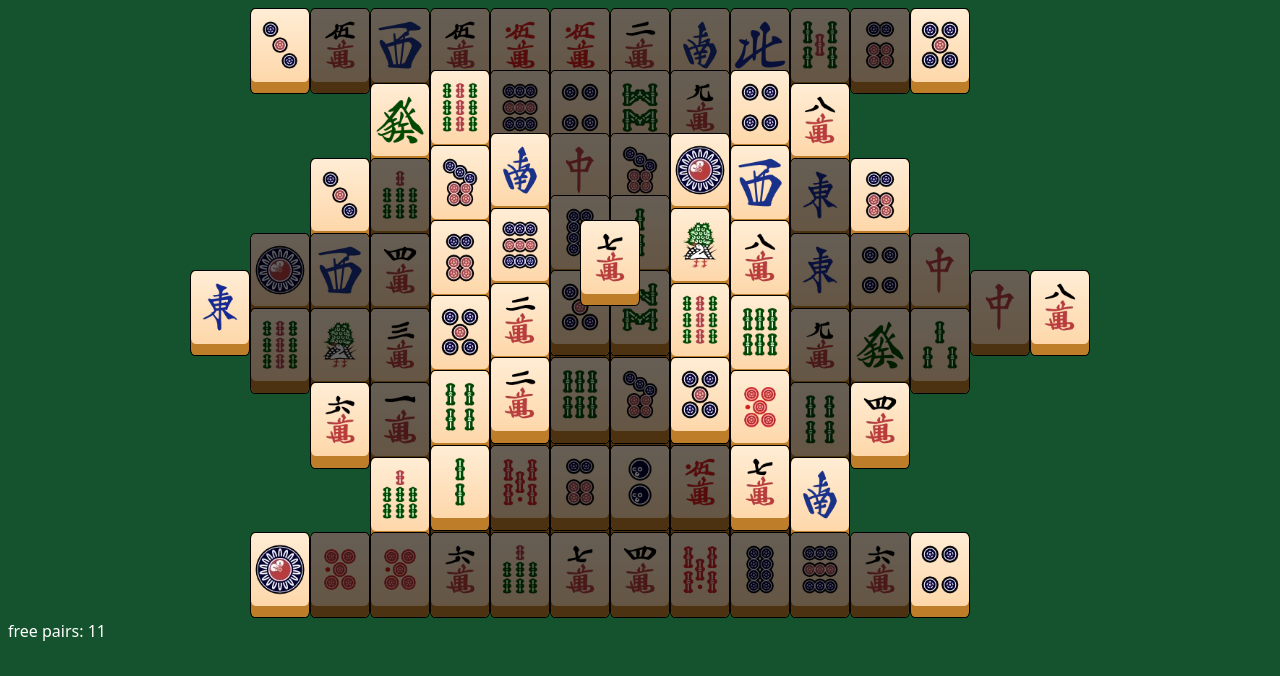
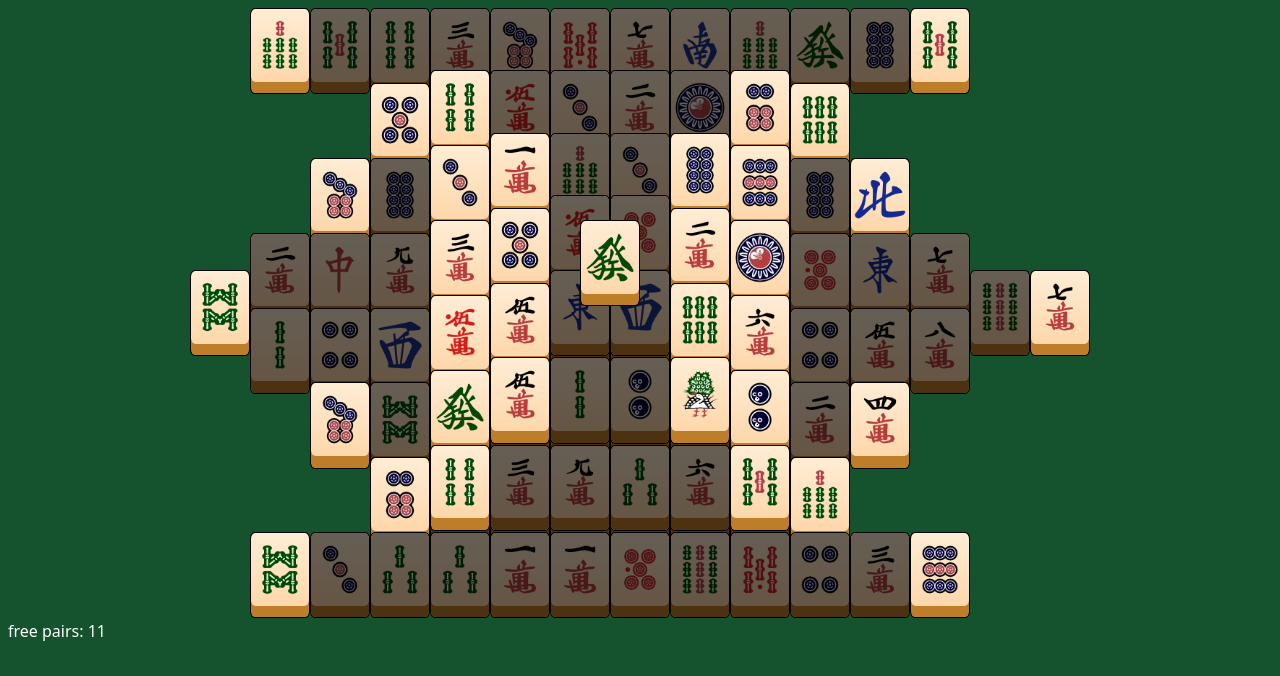
Before and after one commit to andre-rosatto/react_mahjong, a React (Create React App) app: page / in a window 1280 px wide. Shown: the top 676 px of the page. Built offline with nearby package versions, Linux system fonts and the light colour scheme; the HTML template or start-up script is replaced by a standard one.

Commit message:
level shuffling

```diff
--- a/src/App.tsx
+++ b/src/App.tsx
@@ -3,6 +3,7 @@ import tileset from './assets/tiles.webp';
 import useRandom from './hooks/useRandom';
 import Board from './components/Board';
 import { useState } from 'react';
+import useGrid from './hooks/useGrid';
 
 const LEVEL: Array<TilePosition> = [
 	// layer 0
@@ -178,24 +179,34 @@ const LEVEL: Array<TilePosition> = [
 ];
 
 function App() {
-	const seed = parseInt(new Date().getFullYear().toString() + new Date().getMonth().toString().padStart(2, '0') + new Date().getDate().toString().padStart(2, '0'));
+	const seed = parseInt(
+		new Date().getFullYear().toString() +
+		new Date().getMonth().toString().padStart(2, '0') +
+		new Date().getDate().toString().padStart(2, '0')
+	);
 
 	const {getRandom} = useRandom(seed);
+	const {isPositionFree} = useGrid();
 	const [level] = useState<Array<TilePosition>>(shuffle());
 
 	function shuffle(): Array<TilePosition> {
+		const nextLevel: Array<TilePosition> = [];
 		const tempLevel = [...LEVEL];
-		const newLevel: Array<TilePosition> = [];
-		while (tempLevel.length > 0) {
-			newLevel.push(tempLevel.splice(Math.floor(getRandom() * tempLevel.length), 1)[0]);
-		}
-		return newLevel;
+		do {
+			const emptyPositions = tempLevel.filter(pos => isPositionFree(pos, tempLevel));
+			let pos1 = emptyPositions.splice(Math.floor(getRandom() * emptyPositions.length), 1)[0];
+			let pos2 = emptyPositions.splice(Math.floor(getRandom() * emptyPositions.length), 1)[0];
+			tempLevel.splice(tempLevel.indexOf(pos1), 1);
+			tempLevel.splice(tempLevel.indexOf(pos2), 1);
+			nextLevel.push(pos1, pos2);
+		} while (tempLevel.length > 0);
+		return nextLevel;
 	}
 
   return (
     <div className='p-2 bg-green-900 min-h-screen'>
       {/* board */}
-			<Board tileset={tileset} level={level} />
+			<Board tileset={tileset} level={level} seed={seed} />
     </div>
   );
 }
--- a/src/components/Board.tsx
+++ b/src/components/Board.tsx
@@ -1,19 +1,28 @@
-import { CSSProperties, useEffect, useState } from "react";
+import { CSSProperties, useState } from "react";
 import { TileData, TilePosition } from "../typings/types";
 import Tile, { TileStatus } from "./Tile";
-import userGrid from "../hooks/useGrid";
+import useGrid from "../hooks/useGrid";
+import useRandom from "../hooks/useRandom";
 
 export interface BoardProps {
 	tileset: string;
 	level: Array<TilePosition>;
+	seed: number;
 }
 
-export default function Board({tileset, level}: BoardProps) {
-	const [tiles, setTiles] = useState<Array<TileData>>([]);
+export default function Board({tileset, level, seed}: BoardProps) {
+	const {getRandom} = useRandom(seed);
   const [selectedId, setSelectedId] = useState<null | number>(null);
-	const {isPositionFree} = userGrid();
+	const {isPositionFree} = useGrid();
+	const [tiles] = useState<Array<TileData>>(getTiles());
 
-	useEffect(() => {
+	function getTiles(): Array<TileData> {
+		const tempCodes: number[] = Array.from({length: Math.floor(level.length / 2)}, (_, idx) => idx % 36);
+		const codes: number[] = [];
+		do {
+			codes.push(tempCodes.splice(Math.floor(getRandom() * tempCodes.length), 1)[0]);
+		} while (tempCodes.length > 0);
+
 		const newTiles = level.map((pos, idx) => {
 			return {
 				pos: {
@@ -22,12 +31,12 @@ export default function Board({tileset, level}: BoardProps) {
 					layer: pos.layer,
 				},
 				id: idx,
-				code: Math.floor(idx / 2) % 36,
+				code: codes[Math.floor(idx / 2)],
 				matched: false
 			}
 		});
-		setTiles(newTiles);
-  }, [level]);
+		return newTiles;
+	}
 
 	const handleTileClick = (id: number): void => {
     if (id === selectedId) {
--- a/src/hooks/useGrid.ts
+++ b/src/hooks/useGrid.ts
@@ -4,7 +4,7 @@ interface IUseGrid {
 	isPositionFree: (position: TilePosition, level: Array<TilePosition>) => boolean
 }
 
-export default function userGrid(): IUseGrid {
+export default function useGrid(): IUseGrid {
 	const isPositionFree = ({x, y, layer}: TilePosition, level: Array<TilePosition>): boolean => {
 		// check on top
 		if (level.some(t => t.layer - layer >= 1 && Math.abs(t.x - x) < 1 && Math.abs(t.y - y) < 1)) {
```
